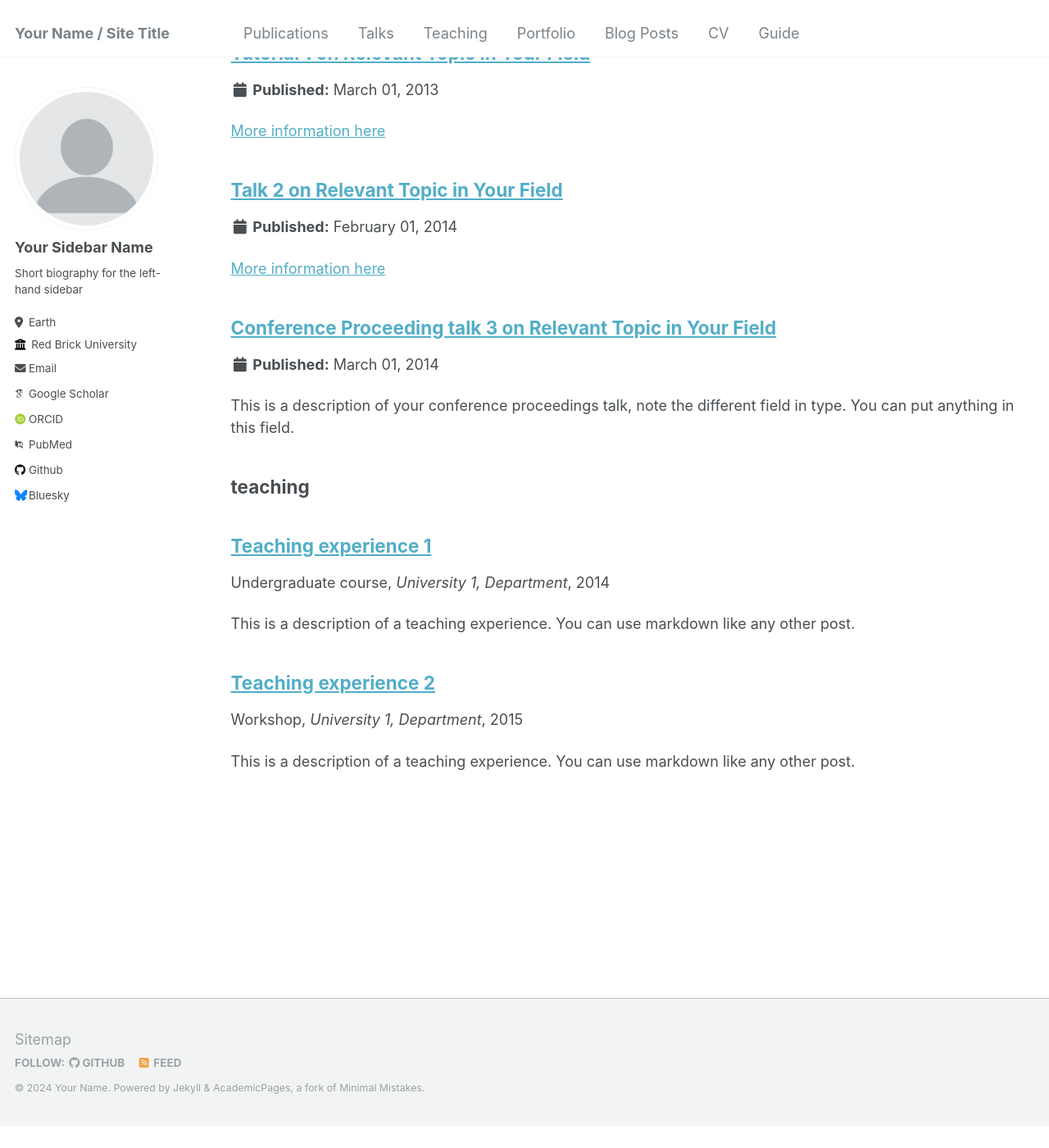
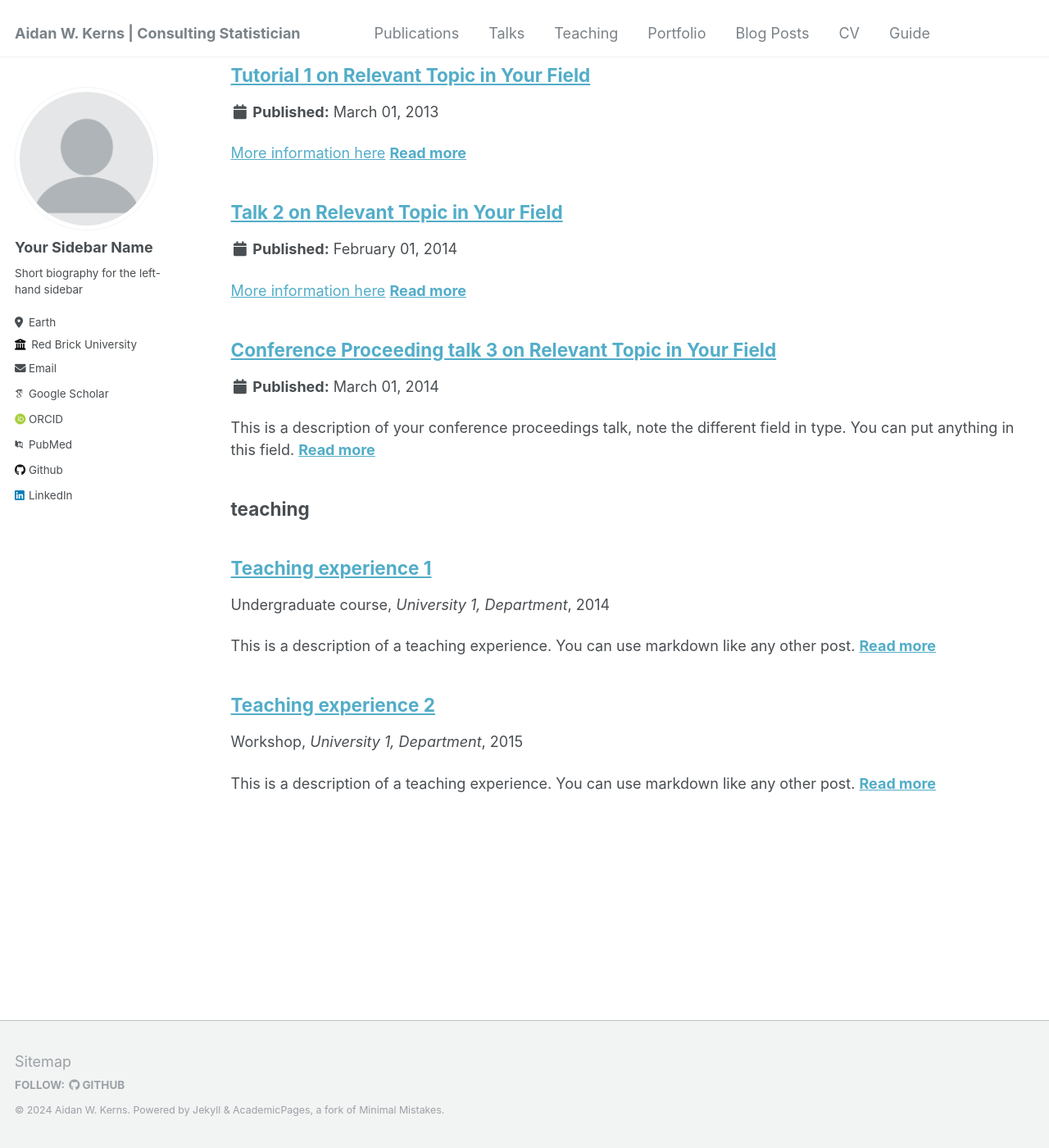
Before and after one commit to awkerns/awkerns.github.io, a Jekyll site: the page built from _pages/sitemap.md, in a window 1280 px wide and 1400 px high, scrolled down 5138 px. Shown: the whole window at 82% size. Built offline with Jekyll 4.4.1, drawn with Linux system fonts in a browser that asks for light colours; some web fonts are replaced; before the commit the page ends 6511 px from its top, so only the background shows below that; some of the changed lines change nothing that is shown; some of the changed text lies outside the part shown.

Commit message:
Update _config.yml

```diff
--- a/_config.yml
+++ b/_config.yml
@@ -8,13 +8,13 @@
 
 # Basic Site Settings
 locale                   : "en-US"
-title                    : "Your Name / Site Title"
+title                    : "Aidan W. Kerns | Consulting Statistician"
 title_separator          : "-"
-name                     : &name "Your Name"
-description              : &description "personal description"
-url                      : https://academicpages.github.io # the base hostname & protocol for your site e.g. "https://mmistakes.github.io"
-baseurl                  : "" # the subpath of your site, e.g. "/blog"
-repository               : "academicpages/academicpages.github.io"
+name                     : &name "Aidan W. Kerns"
+description              : &description "Consulting statistician with expertise in modeling and forecasting. Passionate about translational statistics and statistical consulting. Skilled in mixed-effects models, Bayesian hierarchical models, and the development of RShiny applications for statistical analysis."
+url                      : https://awkerns.github.io # the base hostname & protocol for your site e.g. "https://mmistakes.github.io"
+baseurl                  : "/home" # the subpath of your site, e.g. "/blog"
+repository               : "awkerns/awkerns.github.io"
 
 # Site Author - The following control what appear as part of the author content on the side bar.
 #               If a field is blank the icon and link will not appear, otherwise it will be shown.
@@ -48,30 +48,7 @@ author:
   stackoverflow    : # User number or user number and name (i.e., use "1" or "1/jeff-atwood")
 
   # Social media
-  bluesky          : "bsky.app" # Replace this with you Bluesky username
-  facebook         : # Username
-  flickr           : # Username
-  foursquare       : # Username
-  goodreads        : # Username
-  google_plus      : # Username
-  keybase          : # Username
-  instagram        : # Username
-  lastfm           : # Username
-  linkedin         : # Username
-  mastodon         : # URL
-  medium           : # URL
-  pinterest        : # Username
-  soundcloud       : # Username
-  steam            : # Username
-  telegram         : # URL
-  tumblr           : # Username
-  twitter          : # Username for X / Twitter
-  vine             : # Username
-  weibo            : # Username
-  wikipedia        : # Username
-  xing             : # Username
-  youtube          : # Username
-  zhihu            : # URL
+  linkedin         : "https://www.linkedin.com/in/awkerns/"
 
 
 # Site Settings
@@ -79,7 +56,7 @@ teaser                   :  # filename of teaser fallback teaser image placed in
 breadcrumbs              : false # true, false (default)
 words_per_minute         : 160
 future                   : true
-read_more                : "disabled" # if enabled, adds "Read more" links to excerpts
+read_more                : "enabled" # if enabled, adds "Read more" links to excerpts
 talkmap_link             : false #change to true to add link to talkmap on talks page
 comments:
   provider               : # false (default), "disqus", "discourse", "facebook", "google-plus", "staticman", "custom"
@@ -108,7 +85,7 @@ staticman:
       options:
         format           : "iso8601" # "iso8601" (default), "timestamp-seconds", "timestamp-milliseconds"
 atom_feed:
-  hide                   : false     # change to true to hide the RSS feed in the footer
+  hide                   : true # change to true to hide the RSS feed in the footer
   path                   : # blank (default) uses feed.xml
 
 
```
